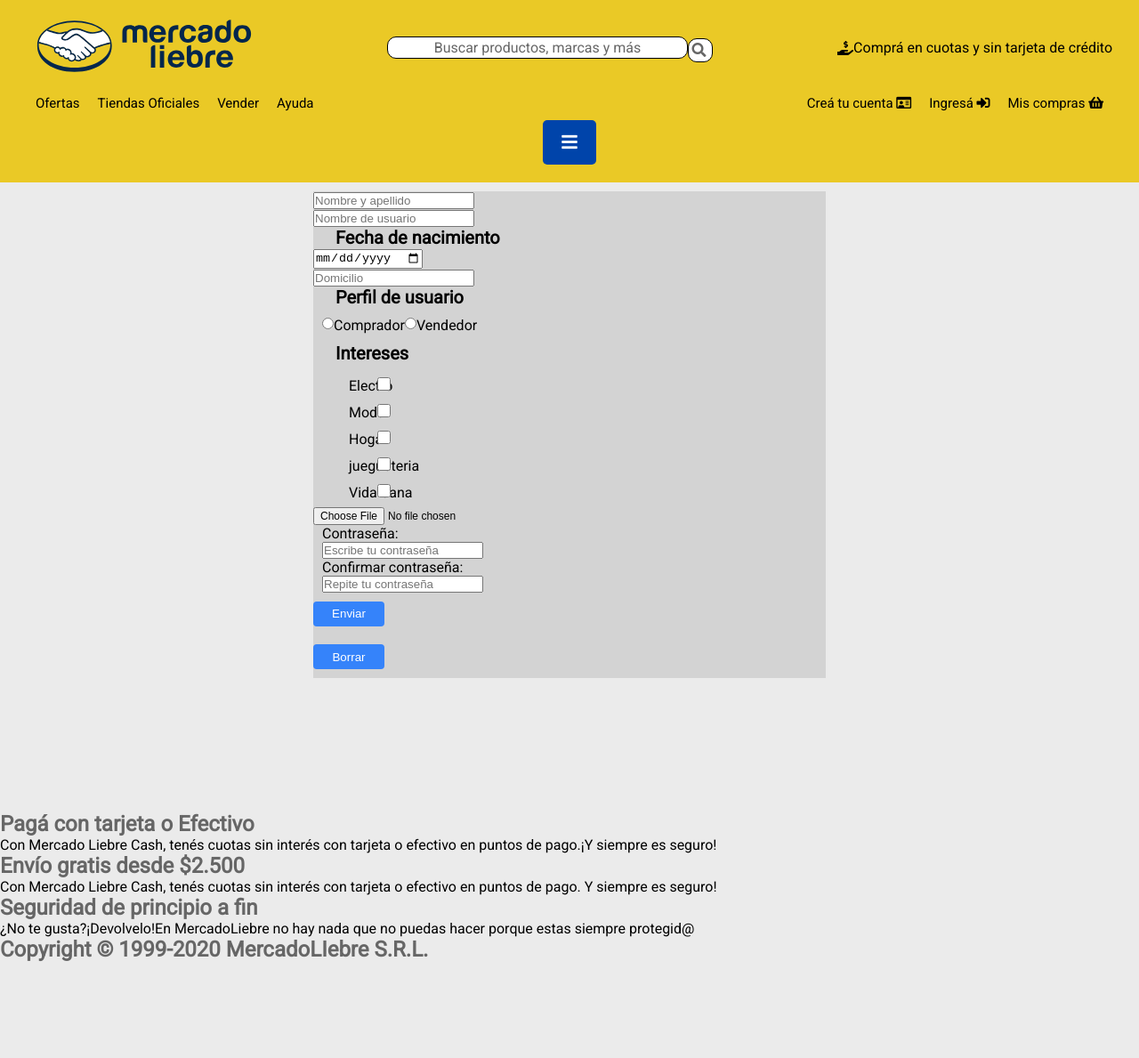
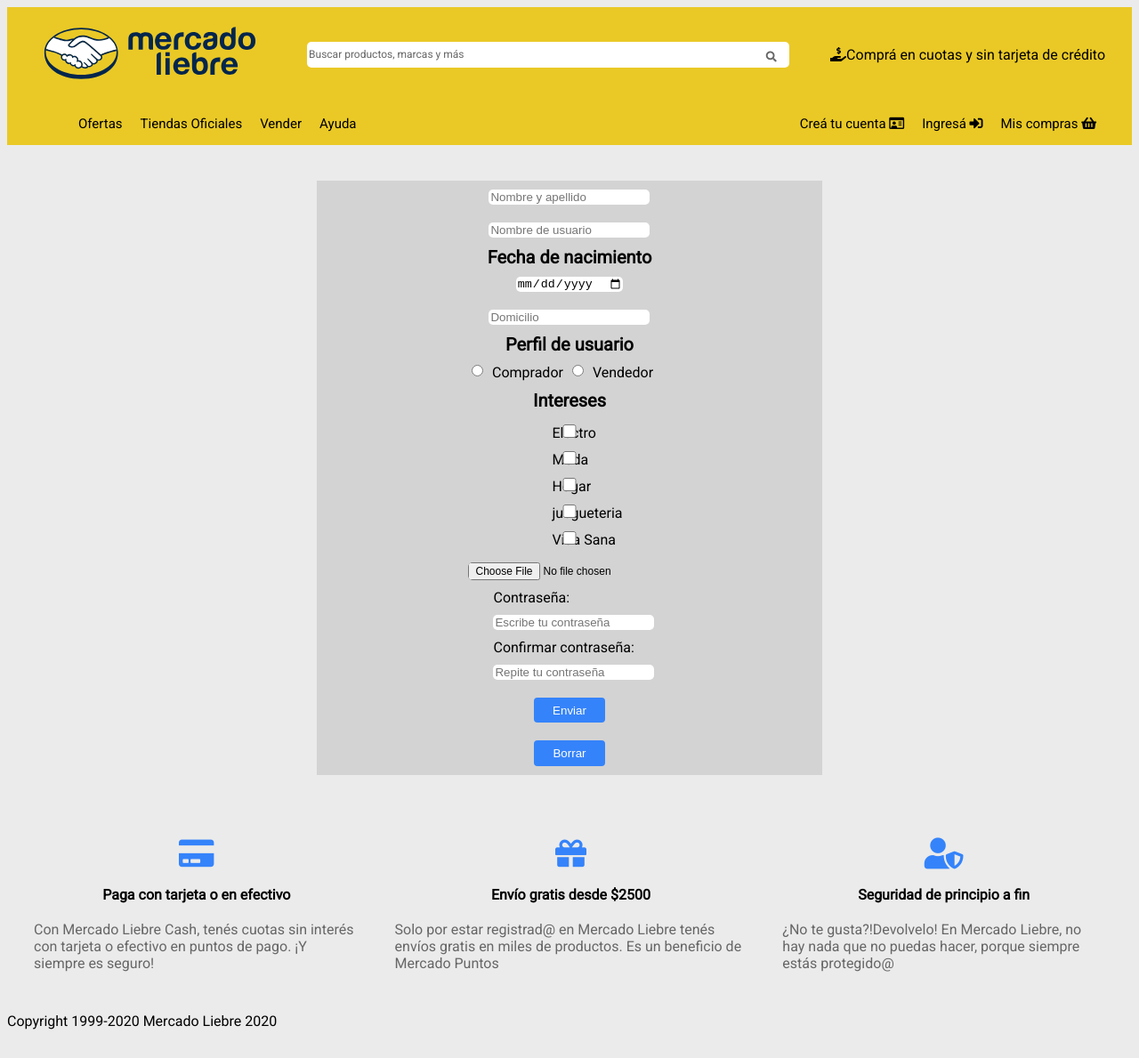
Before and after one commit to Beale1985/Ejercicio-Mercadoliebre, a website: page views/register.html in a window 1280 px wide. Shown: the whole page at 89% size. Before the commit the page ends 1081 px from the top, so only its background shows below. Drawn offline with Linux system fonts and the light colour scheme; files that its build step writes are made by us from their sources; files whose address does not match are found by name.

Commit message:
Entrega final 07 04 22

```diff
--- a/app.js
+++ b/app.js
@@ -3,7 +3,7 @@
 app.use(express.static('public'));
 
 
-app.listen(procces.env.PORT || 3000, ()=>{
+app.listen(process.env.PORT || 3000, () =>{
     console.log('Servidor funcionando');
 });
 
--- a/public/css/styles.css
+++ b/public/css/styles.css
@@ -1,8 +1,3 @@
-*{
-    margin: 0px;
-    padding: 0px;
-}
-
 body{
     font-family: 'Roboto', sans-serif;
     background-color: #ebebeb;
@@ -16,11 +11,6 @@
     font-size: 16px;
     display: flex;
     align-items: center;
-}
-div.top-header{
-    padding: 10px 30px;
-    display: flex;
-    justify-content: space-between;
 }
 
 header{
@@ -56,21 +46,20 @@
 
 header .buscador .input{
     background-color: #FFF;
-    border: 1px solid #000;
     outline: none;
     color: #666;
     padding: 2px;
     width: 100%;
-    border-radius: 10px;
+    border-radius: 5px;
     font-size: 100%;
     align-items: center;
     display: flex;
-    justify-content: center;
+    justify-content: space-between;
+    font-size: 12px;
 
 }
 header .buscador .submit{
     background-color: #FFF;
-    border: 1px solid #000;
     color: #666;
     padding: 3px;
     border-radius: 10px;
@@ -182,14 +171,13 @@
 }
 
 .form{
-    width: 45%;
     margin: auto;
     display: flex;
     flex-direction: column;
     justify-content: center;
-    align-items: flex-start;
-    margin-bottom: 150px;
-    margin-top: 10px;
+    align-items: center;
+    margin-bottom: 40px;
+    margin-top: 40px;
     background-color: rgba(204, 204, 204, 0.753);
 }
 
@@ -200,7 +188,7 @@
     color: black;
     font-size: 20px;
     display: flex;
-    align-self: flex-start;
+    align-self: center;
     margin: 0 25px;
 }
 
@@ -249,6 +237,12 @@
     color: white;
 }
 
+.form input{
+    margin: 10px 0;
+    border-radius: 5px;
+    border: none;
+}
+
 .form button a:visited{
     color: white;
 }
@@ -256,7 +250,7 @@
 .perfil{
     display: flex;
     width: 240px;
-    align-self: flex-start;
+    align-self: center;
     margin: 10px;
 }
 
@@ -264,12 +258,12 @@
     justify-self: flex-start;
     margin: 0;
     height: 15px;
+    margin: 0 10px;
 }
 
 .intereses{
     display: flex;
     flex-direction: column;
-    align-self: flex-start;
     margin: 0 0 10px 40px;
 }
 
@@ -280,6 +274,7 @@
     display: flex;
     position: relative;
     top: 15px;
+    left: -20px;
 }
 
 .intereses label{
@@ -298,15 +293,11 @@
     margin: 0 0 0 10px;
 }
 
-.pie-de-pagina{
-    display: flex;
-    padding: 10px;
-}
-
 .pie-de-pagina div{
     display: flex;
     flex-direction: column;
     align-items: center;
+    margin: 10px;
 }
 
 .texto-titulares{
@@ -318,12 +309,8 @@
     color: #3583fa;
 }
 
-.iconos i{
-    width: 30%;
-}
-
 .iconos:hover{
-    color: green;
+    color: #0022AA;
 }
 
 .texto-descripciones{
@@ -331,8 +318,32 @@
 }
 @media (min-width: 361px){
 
+    .form{
+        width: 100%;
+    }
+
+    header .buscador{
+        width: 45%;
+    }
+
+    div.top-header{
+        padding: 10px 30px;
+        display: flex;
+        flex-wrap: wrap;
+        flex-direction: inherit;
+        justify-content: space-around;
+    }
+
+    .pie-de-pagina{
+        flex-direction: column;
+    }
+
+    .pie-de-pagina div{
+        margin: 5px;
+    }
+
     header div.logo{
-        width: 30%;
+        width: 45%;
     }
 
     .description{
@@ -355,7 +366,34 @@
     }
 }
 
+.banner{
+    height: 30%;
+}
+
+.iconos i{
+    font-size: 35px;
+}
+
 @media (min-width: 769px){
+
+    .pie-de-pagina div{
+        display: flex;
+        flex-direction: column;
+        align-items: center;
+        margin: 10px;
+    }
+
+    .pie-de-pagina{
+        display: flex;
+        padding: 10px;
+        margin: 10px 0;
+        flex-direction: inherit;
+    }
+
+    div.burger-menu i{
+        display: none;
+    }
+
     .description {
         display: none;
     }
@@ -404,4 +442,15 @@
     .form button:hover a{
         transition-duration: 500ms;
     }
+
+    div.top-header{
+        padding: 10px 30px;
+        display: flex;
+        justify-content: space-between;
+        flex-wrap: nowrap;
+    }
+
+    .form{
+        width: 45%;
+    }
 }
--- a/views/register.html
+++ b/views/register.html
@@ -25,8 +25,7 @@
                 <img src="images/logo-mercado-liebre.svg" alt="Logo de MercadoLiebre">
             </div>
             <div class="buscador" action="#" method="GET">
-                <div class="input">Buscar productos, marcas y más</div>
-                <div class="submit"><i class="fa fa-search"></i></div>
+                <div class="input">Buscar productos, marcas y más<div class="submit"><i class="fa fa-search"></i></div></div>
             </div>
             <p><i class="fas fa-hand-holding-usd"></i>Comprá en cuotas y sin tarjeta de crédito</p>
         </div>
@@ -101,13 +100,29 @@
         <button type="reset" name="borrar">Borrar</button>
     </form>
     <footer>
-        <h3>Pagá con tarjeta o Efectivo</h3>
-        <p>Con Mercado Liebre Cash, tenés cuotas sin interés con tarjeta o efectivo en puntos de pago.¡Y siempre es seguro!</p>
-    <h3>Envío gratis desde $2.500</h3>
-        <p>Con Mercado Liebre Cash, tenés cuotas sin interés con tarjeta o efectivo en puntos de pago. Y siempre es seguro!</p>
-    <h3>Seguridad de principio a fin</h3>
-        <p>¿No te gusta?¡Devolvelo!En MercadoLiebre no hay nada que no puedas hacer porque estas siempre protegid@</p>
-    <h3>Copyright © 1999-2020 MercadoLIebre S.R.L.</h3>
+        <div class="pie-de-pagina">
+            <div>
+                <div class="iconos"><i class="fas fa-credit-card"></i></div>
+                <div class="texto-titulares">Paga con tarjeta o en efectivo</div>
+                <div class="texto-descripciones">Con Mercado Liebre Cash, tenés cuotas sin interés con tarjeta o efectivo en puntos de pago. ¡Y
+                    siempre es seguro!</div>
+            </div>
+            <div>
+                <div class="iconos"><i class="fas fa-gift"></i></div>
+                <div class="texto-titulares">Envío gratis desde $2500</div>
+                <div class="texto-descripciones">Solo por estar registrad@ en Mercado Liebre tenés envíos gratis en miles de productos. Es un
+                beneficio de Mercado Puntos </div>
+            </div>
+            <div>
+            <div class="iconos"><i class="fas fa-user-shield"></i></div>
+            <div class="texto-titulares">Seguridad de principio a fin</div>
+            <div class="texto-descripciones">¿No te gusta?!Devolvelo! En Mercado Liebre, no hay nada que no puedas hacer, porque siempre estás
+                protegido@ </div>
+            </div>
+        </div>
+            <div class="copyright">
+                <p>Copyright 1999-2020 Mercado Liebre 2020<p>
+            </div>
     </footer>
 </body>
 </html>
```
Also changed, not shown: views/home.html (+25 -10 lines), views/login.html (+9 -11 lines).
